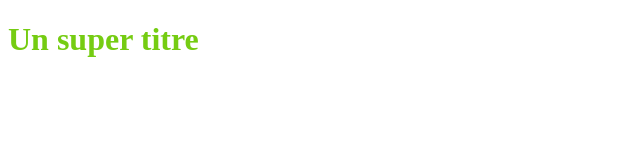
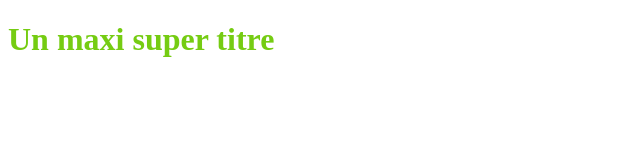
Before and after one commit to ElDeeds/OCProject, a plain HTML site: page index.html in a window 1280 px wide. Shown: the whole page, without its empty margins (0-640 px from the left). Drawn offline with Linux system fonts and the light colour scheme.

Commit message:
Modification du titre H1

```diff
--- a/index.html
+++ b/index.html
@@ -1,10 +1,10 @@
 <!DOCTYPE html>
 <html>
 <head>
-   <title></title>
+   <title>OCProject</title>
    <link rel="stylesheet" type="text/css" href="styles.css">
 </head>
 <body>
-   <h1>Un super titre</h1>
+   <h1>Un maxi super titre</h1>
 </body>
 </html>
```
